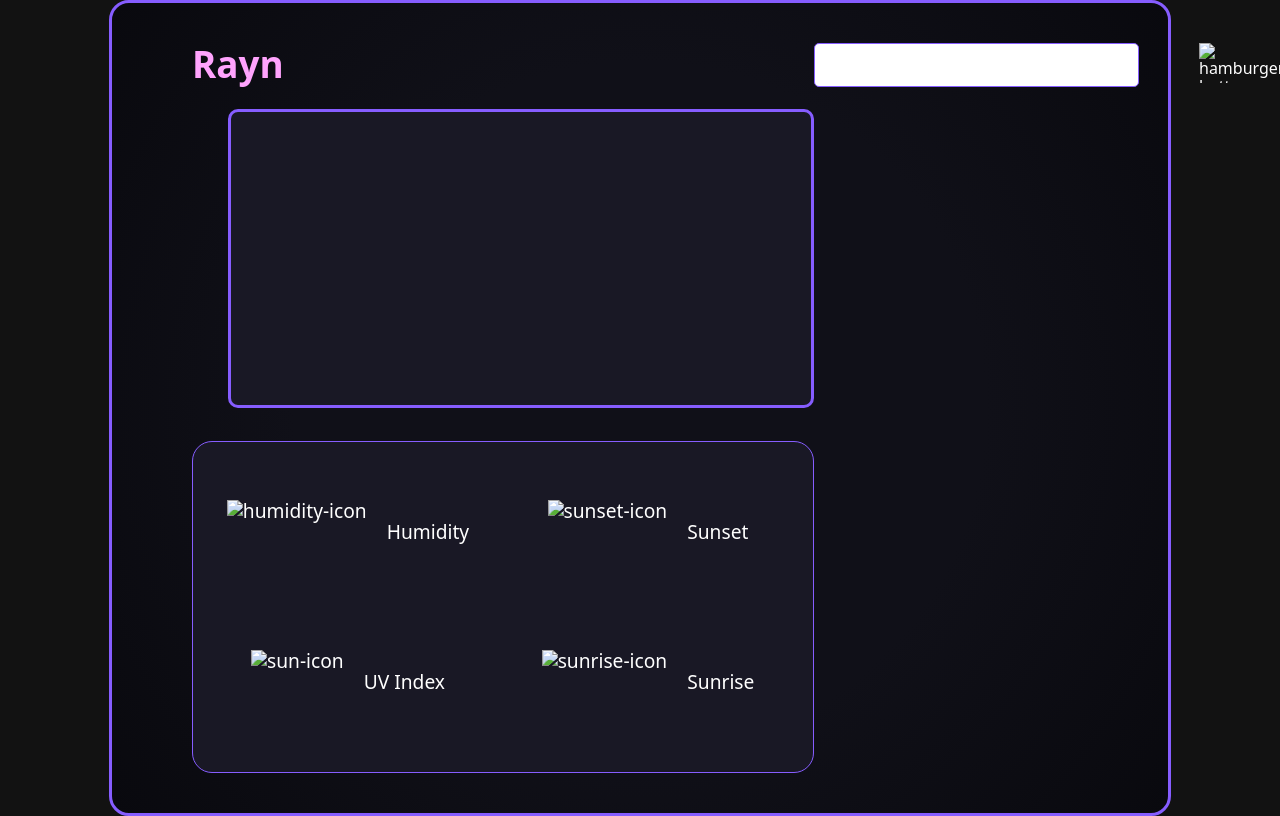
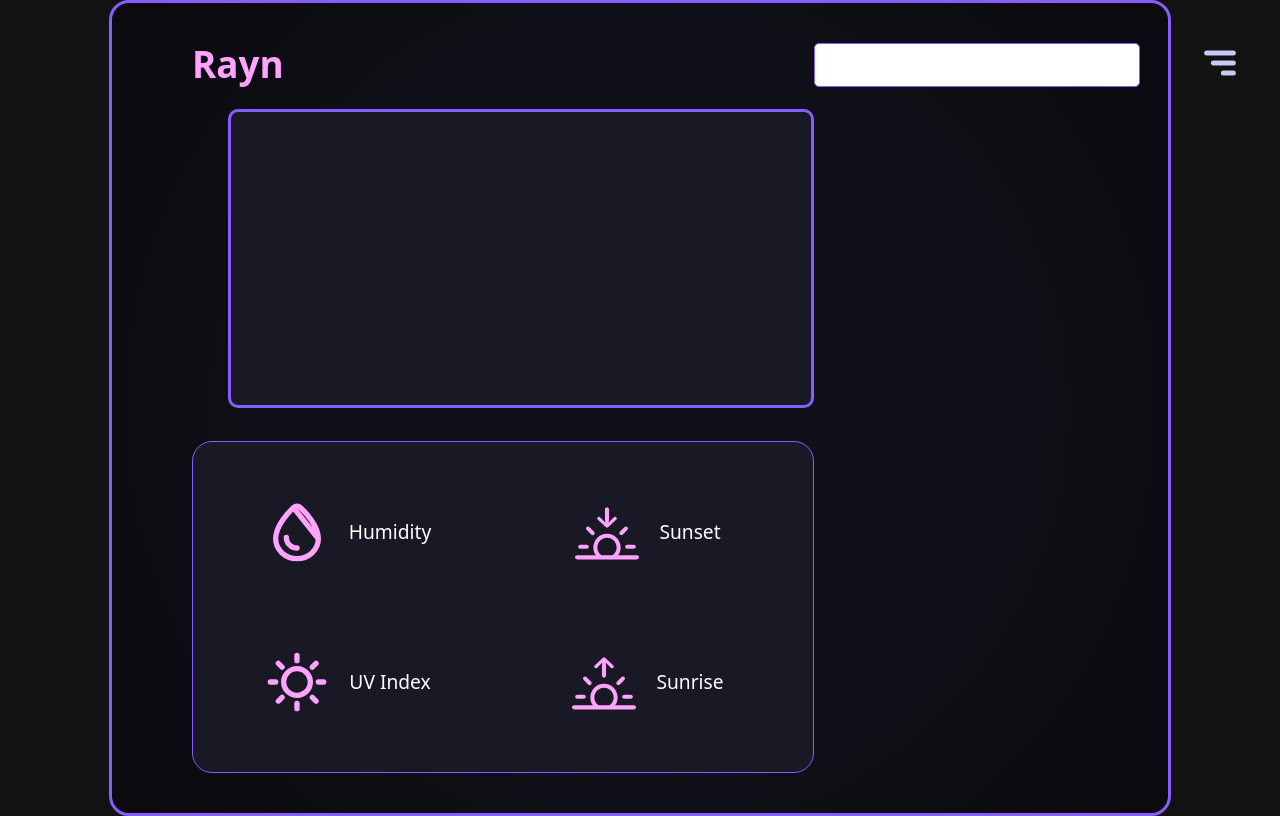
Before and after one commit to Nxlq/weather-app, a website: page index.html in a window 1280 px wide. Drawn offline with nearby package versions, Linux system fonts and the light colour scheme; the site is published under a folder, as on GitHub Pages, so addresses that start at the root find nothing.

Commit message:
change file path links to allow github pages to access them

```diff
--- a/index.html
+++ b/index.html
@@ -14,7 +14,7 @@
       <div class="content-header-right">
         <input type="text" id="search-location-input" />
         <img
-          src="/images/burger-menu-right-svgrepo-com (1).svg"
+          src="images/burger-menu-right-svgrepo-com (1).svg"
           alt="hamburger button"
           id="hamburger-menu-btn"
         />
@@ -22,7 +22,7 @@
       <div id="misc-weather-stats-container">
         <div id="humidity-container">
           <img
-            src="/weather-icons/misc/humidity-svgrepo-com.svg"
+            src="weather-icons/misc/humidity-svgrepo-com.svg"
             alt="humidity-icon"
           />
           <div id="humidity-text">
@@ -30,14 +30,14 @@
           </div>
         </div>
         <div id="uv-index-container">
-          <img src="/weather-icons/misc/sun-svgrepo-com.svg" alt="sun-icon" />
+          <img src="weather-icons/misc/sun-svgrepo-com.svg" alt="sun-icon" />
           <div id="uv-index-text">
             <span>UV Index</span>
           </div>
         </div>
         <div id="sunset-container">
           <img
-            src="/weather-icons/misc/sunset-svgrepo-com.svg"
+            src="weather-icons/misc/sunset-svgrepo-com.svg"
             alt="sunset-icon"
           />
           <div id="sunset-text">
@@ -46,7 +46,7 @@
         </div>
         <div id="sunrise-container">
           <img
-            src="/weather-icons/misc/sunrise-svgrepo-com.svg"
+            src="weather-icons/misc/sunrise-svgrepo-com.svg"
             alt="sunrise-icon"
           />
           <div id="sunrise-text">
@@ -59,37 +59,5 @@
       </div>
     </main>
     <script src="https://cdn.jsdelivr.net/npm/chart.js"></script>
-    <script>
-      // async function createTempChart() {
-      //   const ctx = document.getElementById("myChart");
-
-      //   const response = await fetch(
-      //     `http://api.weatherapi.com/v1/forecast.json?key=9075e974d8924af5855180341233103&q=${11209}&days=7&aqi=no`,
-      //     { mode: "cors" }
-      //   );
-      //   const data = await response.json();
-
-      //   new Chart(ctx, {
-      //     type: "line",
-      //     data: {
-      //       labels: ["Sun", "Mon", "Tue", "Wed", "Thu", "Fri", "Sat"],
-      //       datasets: [
-      //         {
-      //           label: "Max Temps",
-      //           data: [12, 19, 3, 5, 2, 3],
-      //           borderWidth: 1,
-      //         },
-      //       ],
-      //     },
-      //     options: {
-      //       scales: {
-      //         y: {
-      //           beginAtZero: true,
-      //         },
-      //       },
-      //     },
-      //   });
-      // }
-    </script>
   </body>
 </html>
```
